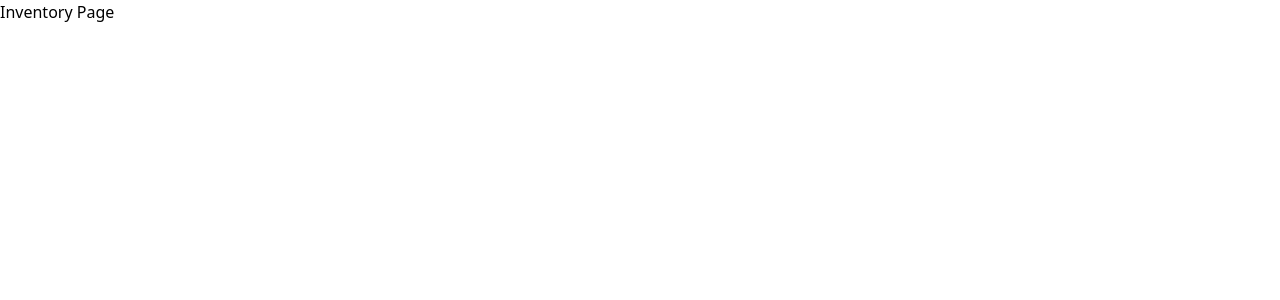
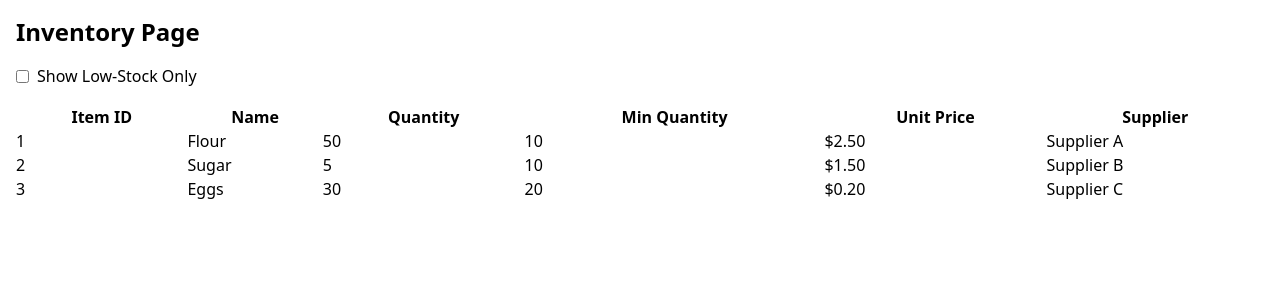
Before and after one commit to csce-315-331-2024a/project-3-full-stack-agile-web-project-3-901-7, a React (Vite) app in the folder frontend/: page /inventory in a window 1280 px wide. Shown: the top 300 px of the page. Built offline with nearby package versions, Linux system fonts and the light colour scheme.

Commit message:
basic inventory page with test data

```diff
--- a/frontend/src/pages/Manager/Inventory.tsx
+++ b/frontend/src/pages/Manager/Inventory.tsx
@@ -1,11 +1,182 @@
 import '../../index.css';
-// import { useEffect, useState } from "react"
-// import Navbar from "../components/Navbar";
+// // import { useEffect, useState } from "react"
+// // import Navbar from "../components/Navbar";
+// import React, { useState, useEffect } from 'react';
+// interface Ingredient {
+//   _id: number;
+//   name: string;
+//   quantity: number;
+//   minQuantity: number;
+//   unitPrice: number;
+//   supplier: string;
+// }
 
-export default function Inventory() {
-    return (
-        <>
-            Inventory Page
-        </>
-    )
+// const Inventory = () => {
+//   // Use the Ingredient interface to type the state
+//   const [ingredients, setIngredients] = useState<Ingredient[]>([]);
+//   const [showLowStock, setShowLowStock] = useState(false);
+
+//   useEffect(() => {
+//     fetchIngredients();
+//   }, []);
+
+//   const fetchIngredients = async () => {
+//     try {
+//       // Replace the URL with your actual API endpoint
+//       const response = await fetch(import.meta.env.VITE_BACKEND_URL + "/ingredient/findAll");
+//       const data = await response.json();
+//       setIngredients(data);
+//     } catch (error) {
+//       console.error('Error fetching ingredients', error);
+//     }
+//   };
+
+//   const filteredIngredients = showLowStock
+//     ? ingredients.filter(ingredient => ingredient.quantity <= ingredient.minQuantity)
+//     : ingredients;
+
+//   return (
+//     <div className="p-4">
+//       <h1 className="text-2xl font-bold mb-4">Inventory Page</h1>
+//       <div>
+//         <label htmlFor="showLowStock" className="inline-flex items-center">
+//           <input
+//             type="checkbox"
+//             id="showLowStock"
+//             checked={showLowStock}
+//             onChange={e => setShowLowStock(e.target.checked)}
+//             className="mr-2"
+//           />
+//           Show Low-Stock Only
+//         </label>
+//       </div>
+//       <div className="mt-4">
+//         <table className="w-full">
+//           <thead>
+//             <tr>
+//               <th>Item ID</th>
+//               <th>Name</th>
+//               <th>Quantity</th>
+//               <th>Min Quantity</th>
+//               <th>Unit Price</th>
+//               <th>Supplier</th>
+//             </tr>
+//           </thead>
+//           <tbody>
+//             {filteredIngredients.map((ingredient) => (
+//               <tr key={ingredient._id}>
+//                 <td>{ingredient._id}</td>
+//                 <td>{ingredient.name}</td>
+//                 <td>{ingredient.quantity}</td>
+//                 <td>{ingredient.minQuantity}</td>
+//                 <td>${ingredient.unitPrice.toFixed(2)}</td>
+//                 <td>{ingredient.supplier}</td>
+//               </tr>
+//             ))}
+//           </tbody>
+//         </table>
+//       </div>
+//     </div>
+//   );
+// };
+
+// export default Inventory;
+
+import React, { useState, useEffect } from 'react';
+
+interface Ingredient {
+  _id: number;
+  name: string;
+  quantity: number;
+  minQuantity: number;
+  unitPrice: number;
+  supplier: string;
 }
+
+const Inventory = () => {
+  const [ingredients, setIngredients] = useState<Ingredient[]>([]);
+  const [showLowStock, setShowLowStock] = useState(false);
+
+  // Test data
+  const exampleData: Ingredient[] = [
+    {
+      _id: 1,
+      name: "Flour",
+      quantity: 50,
+      minQuantity: 10,
+      unitPrice: 2.5,
+      supplier: "Supplier A",
+    },
+    {
+      _id: 2,
+      name: "Sugar",
+      quantity: 5,
+      minQuantity: 10,
+      unitPrice: 1.5,
+      supplier: "Supplier B",
+    },
+    {
+      _id: 3,
+      name: "Eggs",
+      quantity: 30,
+      minQuantity: 20,
+      unitPrice: 0.2,
+      supplier: "Supplier C",
+    },
+  ];
+
+  useEffect(() => {
+    // Directly use the test data
+    setIngredients(exampleData);
+  }, []);
+
+  const filteredIngredients = showLowStock
+    ? ingredients.filter(ingredient => ingredient.quantity <= ingredient.minQuantity)
+    : ingredients;
+
+  return (
+    <div className="p-4">
+      <h1 className="text-2xl font-bold mb-4">Inventory Page</h1>
+      <div>
+        <label htmlFor="showLowStock" className="inline-flex items-center">
+          <input
+            type="checkbox"
+            id="showLowStock"
+            checked={showLowStock}
+            onChange={e => setShowLowStock(e.target.checked)}
+            className="mr-2"
+          />
+          Show Low-Stock Only
+        </label>
+      </div>
+      <div className="mt-4">
+        <table className="w-full">
+          <thead>
+            <tr>
+              <th>Item ID</th>
+              <th>Name</th>
+              <th>Quantity</th>
+              <th>Min Quantity</th>
+              <th>Unit Price</th>
+              <th>Supplier</th>
+            </tr>
+          </thead>
+          <tbody>
+            {filteredIngredients.map((ingredient) => (
+              <tr key={ingredient._id}>
+                <td>{ingredient._id}</td>
+                <td>{ingredient.name}</td>
+                <td>{ingredient.quantity}</td>
+                <td>{ingredient.minQuantity}</td>
+                <td>${ingredient.unitPrice.toFixed(2)}</td>
+                <td>{ingredient.supplier}</td>
+              </tr>
+            ))}
+          </tbody>
+        </table>
+      </div>
+    </div>
+  );
+};
+
+export default Inventory;
```
